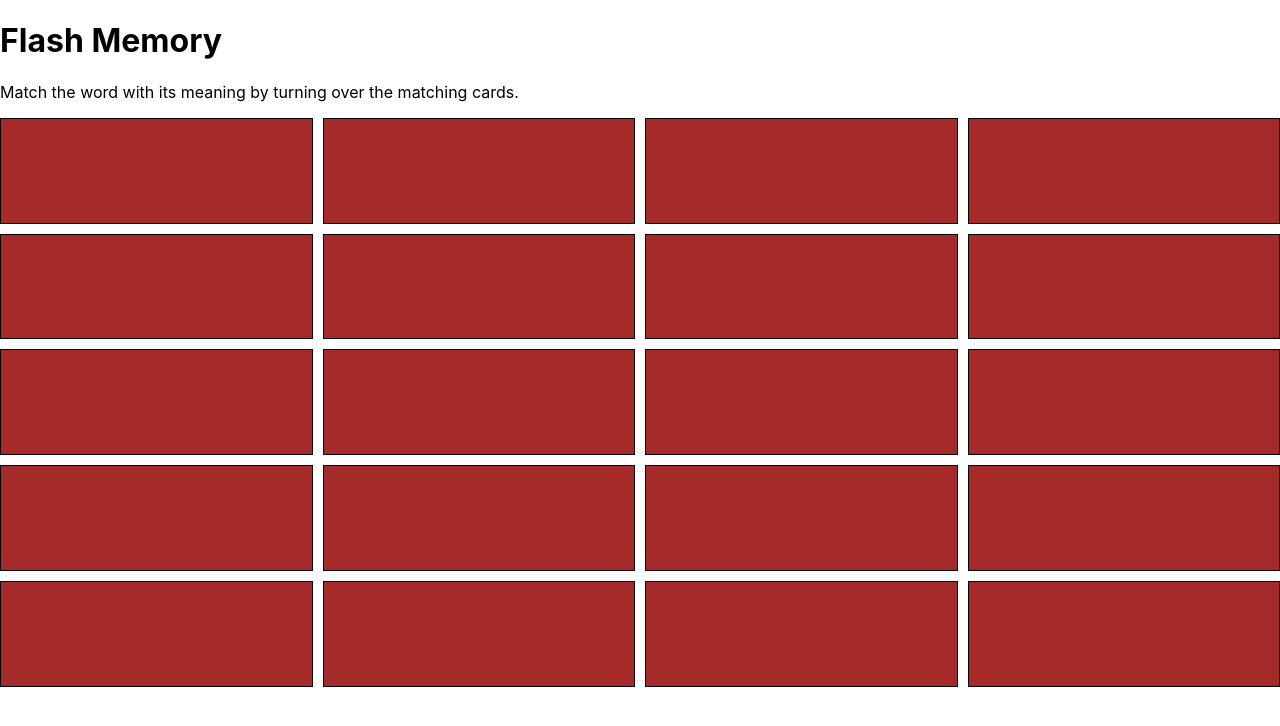
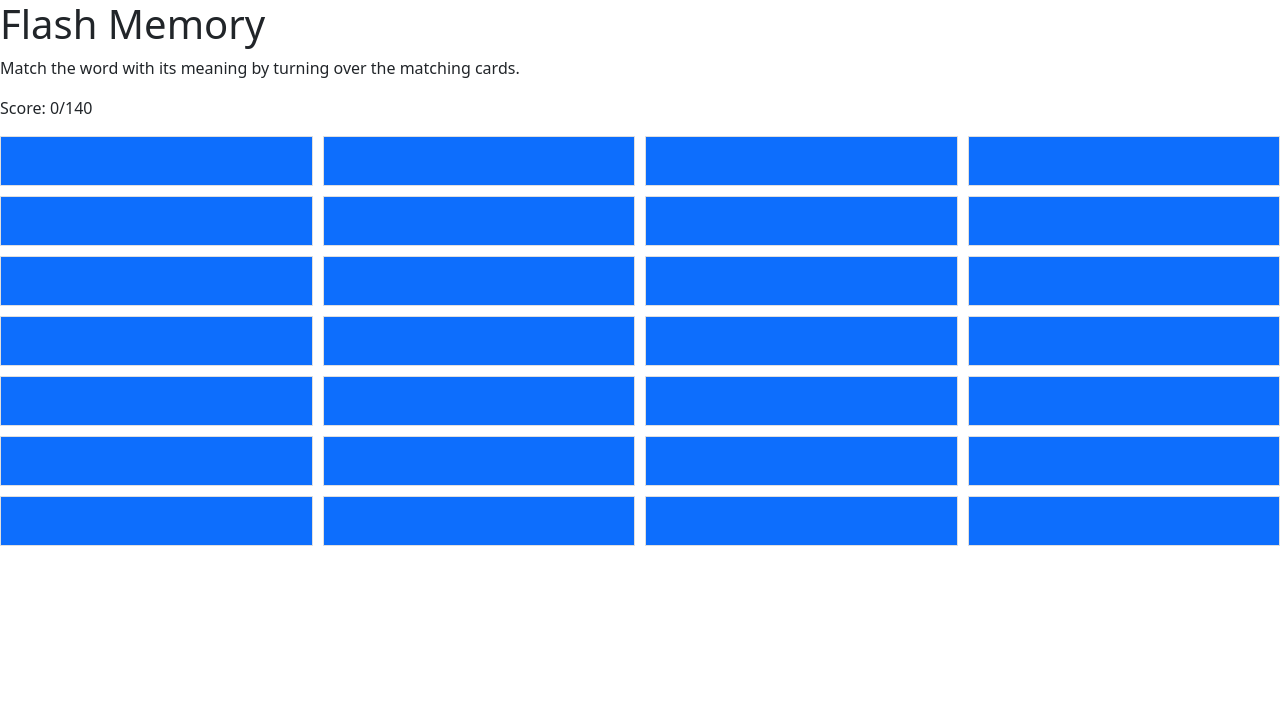
Before and after one commit to mssever/flash_memory, a React (Create React App) app: page / in a window 1280 px wide. Shown: the top 726 px of the page. Built offline with nearby package versions, Linux system fonts and the light colour scheme.

Commit message:
Major features complete and game playable

```diff
--- a/src/App.css
+++ /dev/null
@@ -1,37 +0,0 @@
-* {
-  box-sizing: border-box;
-}
-#game {
-  display: grid;
-  grid-template-columns: repeat(4, 0.8fr);
-  gap: 10px;
-  grid-auto-rows: minmax(100px, auto);
-}
-
-.card {
-  display: flex;
-  justify-content: center;
-  align-items: center;
-  border: 1px solid black;
-  position: relative;
-}
-
-.card-top {
-  background-color: brown;
-  height: 100%;
-  width: 100%;
-  position: absolute;
-  top: 0;
-  left: 0;
-}
-
-.card-base {
-  font-size: 100%;
-  background-color: antiquewhite;
-  width: 100%;
-  height: 100%;
-}
-
-.card-clicked {
-  display: none;
-}
--- a/src/App.jsx
+++ b/src/App.jsx
@@ -2,7 +2,8 @@ import { Component } from "react";
 import CardComponent from './card-component';
 import { Card, MyArray, flipCard } from "./util";
 import { korean_numbers as word_list } from "./data/lists";
-import './App.css';
+import 'bootstrap/dist/css/bootstrap.css'
+import './App.scss';
 
 export default class App extends Component {
   constructor() {
@@ -18,21 +19,110 @@ export default class App extends Component {
       this.cards.push(new Card(pair[1], counter+1, counter))
       counter += 2;
     });
+    this.cards = this.cards.shuffle();
 
-    this.cardsClicked = []
+    this.cardsClicked = [];
+    this.score = 0;
+    this.lock = false;
+    this.cardsMatched = 0;
+    this.state = {
+      score: this.getScore(),
+      gameOver: null,
+      cards: this.cards
+    }
 
     this.handleCardClick = this.handleCardClick.bind(this);
+    this.play = this.play.bind(this);
+    this.gameOver = this.gameOver.bind(this);
+    this.reset = this.reset.bind(this);
+  }
+
+  play() {
+    this.lock = true;
+    let [a, b] = this.cardsClicked;
+    if(a.id == b.pairsWith) {
+      this.cardsClicked.forEach(card => {
+        let baseEl = document.querySelector(`#card-base-${card.id}`);
+        baseEl.classList.add('card-solved');
+        let cardEl = document.querySelector(`#card-${card.id}`);
+        cardEl.classList.add('card-solved');
+      });
+      this.cardsClicked = [];
+      this.lock = false;
+      this.score += 10;
+      this.cardsMatched += 2;
+      if(this.cardsMatched == this.flat_list.length) {
+        this.gameOver();
+      }
+    } else {
+      this.score--;
+      setTimeout(() => {
+        this.cardsClicked.forEach(card => flipCard(card.id));
+        this.cardsClicked = [];
+        this.lock = false;
+      }, 1000);
+    }
+    this.setState({score: this.getScore()});
+  }
+
+  gameOver() {
+    setTimeout(() => {
+      this.setState({
+        gameOver: (
+          <div className="modal-background">
+            <div className="container">
+              <p>Game over. Score: {this.getScore()}</p>
+              <button onClick={this.reset}>Restart</button>
+            </div>
+          </div>
+        )
+      })
+    }, 150);
+  }
+
+  reset() {
+    //debugger
+    this.score = 0;
+    this.cardsClicked = [];
+    this.lock = false;
+    this.cardsMatched = 0;
+    this.cards = this.cards.shuffle();
+    let cards = document.querySelectorAll('.card-solved');
+    for(let i=0; i<cards.length; i++) {
+      cards[i].classList.remove('card-solved');
+    }
+    this.cards.forEach(card => flipCard(card.id));
+    this.setState({
+      score: this.getScore(),
+      gameOver: null,
+      cards: this.cards
+    })
+  }
+
+  getScore() {
+    return `${this.score}/${this.flat_list.length * 5}`;
   }
 
   handleCardClick(event) {
-    //debugger
+    if(this.lock) return true;
     let target = event.target;
     while (!/card-[0-9]+/.test(target.id)) target = target.parentNode;
+    if(target.classList.contains('card-solved') || target.children[0].classList.contains('card-clicked')) {
+      return true;
+    }
     const target_id_num = target.id.match(/[0-9]+/)[0];
     const card = this.cards.find(card => card.id == target_id_num);
-    this.cardsClicked.push(card)
     flipCard(card.id);
-    //TODO: Implement game logic
+    if(this.cardsClicked.length == 0) {
+      this.cardsClicked.push(card);
+    } else if (this.cardsClicked.length == 1) {
+      if(card.id == this.cardsClicked[0].id) {
+        this.cardsClicked.pop();
+      } else {
+        this.cardsClicked.push(card);
+        this.play();
+      }
+    }
   }
 
   render() {
@@ -40,9 +130,11 @@ export default class App extends Component {
       <main>
         <h1>Flash Memory</h1>
         <p>Match the word with its meaning by turning over the matching cards.</p>
+        <p id="score">Score: {this.state.score}</p>
+        <div id="game-over">{this.state.gameOver}</div>
         <section id="game">
           {
-            this.cards.shuffle().map(card => <CardComponent
+            this.state.cards.map(card => <CardComponent
                                                 key={card.id}
                                                 card={card}
                                                 clickHandler={this.handleCardClick} />)
--- /dev/null
+++ b/src/App.scss
@@ -0,0 +1,79 @@
+@import "node_modules/bootstrap/scss/bootstrap";
+
+* {
+  box-sizing: border-box;
+}
+#game {
+  display: grid;
+  grid-template-columns: repeat(4, 0.8fr);
+  gap: 10px;
+  //grid-auto-rows: minmax(100px, auto);
+  grid-auto-rows: 50px;
+
+  .card {
+    display: flex;
+    flex-direction: row;
+    justify-content: center;
+    align-items: center;
+    //border: 1px solid black;
+    position: relative;
+    border-radius: 0;
+  }
+
+  .card-top {
+    background-color: $blue;
+    height: 100%;
+    width: 100%;
+    position: absolute;
+    top: 0;
+    left: 0;
+    cursor: pointer;
+  }
+
+  .card-base {
+    font-size: 1.2rem;
+    background-color: $yellow;
+    width: 100%;
+    height: 100%;
+    display: flex;
+    justify-content: center;
+    align-items: center;
+    cursor: default;
+  }
+
+  .card-clicked {
+    display: none;
+  }
+
+  .card-solved {
+    background-color: $green;
+    color: white;
+  }
+}
+
+.modal-background {
+  display: flex;
+  justify-content: center;
+  align-items: center;
+  position: fixed;
+  top: 0;
+  left: 0;
+  height: 100%;
+  width: 100%;
+  background-color: rgba(0,0,0,0.7);
+  z-index: 10;
+
+  .container {
+    background-color: $green;
+    border: solid 1rem $orange;
+    color: white;
+    font-weight: bold;
+    font-size: 3rem;
+    display: flex;
+    flex-direction: column;
+    justify-content: center;
+    align-items: center;
+    padding: 1rem;
+    border-radius: 1rem;
+  }
+}
--- a/src/card-component.jsx
+++ b/src/card-component.jsx
@@ -6,10 +6,8 @@ export default class CardComponent extends Component {
         return (
             <div className="card" id={`card-${card.id}`}>
                 <div className="card-top" id={`card-top-${card.id}`}></div>
-                <div className="card-base" pairswith={card.pairsWith}>
-                    <svg viewBox="0 0 56 18">
-                        <text x="0" y="15">{card.label}</text>
-                    </svg>
+                <div className="card-base" id={`card-base-${card.id}`}>
+                    <span>{card.label}</span>
                 </div>
             </div>
         );
--- a/src/data/lists.js
+++ b/src/data/lists.js
@@ -8,5 +8,9 @@ export const korean_numbers = [
   ['칠','seven'],
   ['팔', 'eight'],
   ['구', 'nine'],
-  ['십', 'ten']
+  ['십', 'ten'],
+  ['백', 'one hundred'],
+  ['천', 'one thousand'],
+  ['만', 'ten thousand'],
+  ['억', 'one hundred million']
 ]
--- a/src/util.js
+++ b/src/util.js
@@ -10,7 +10,7 @@ export class Card {
 //taken and modified from https://javascript.info/task/shuffle
 export class MyArray extends Array {
   shuffle() {
-    let out = [...this];
+    let out = new MyArray(...this);
     for (let i = out.length - 1; i > 0; i--) {
       let j = Math.floor(Math.random() * (i + 1)); // random index from 0 to i
 
```
Also changed, not shown: package.json (+6 -1 lines), 1 other file (tests, documents, lock files or other folders).
